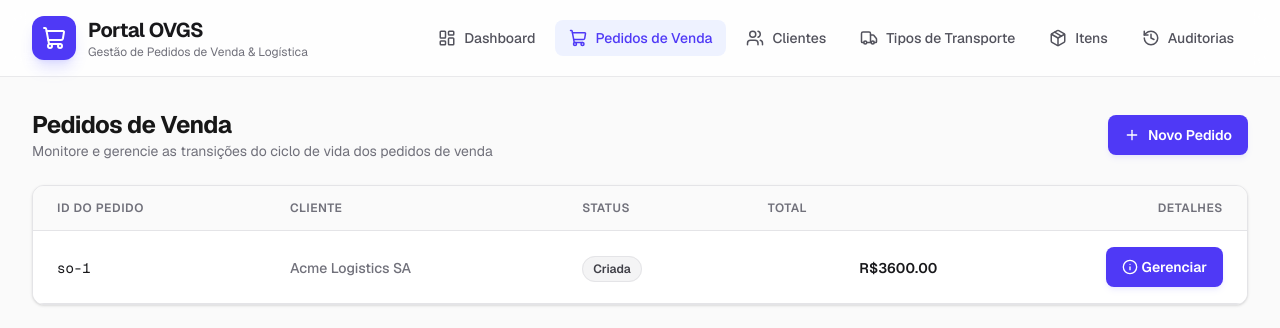
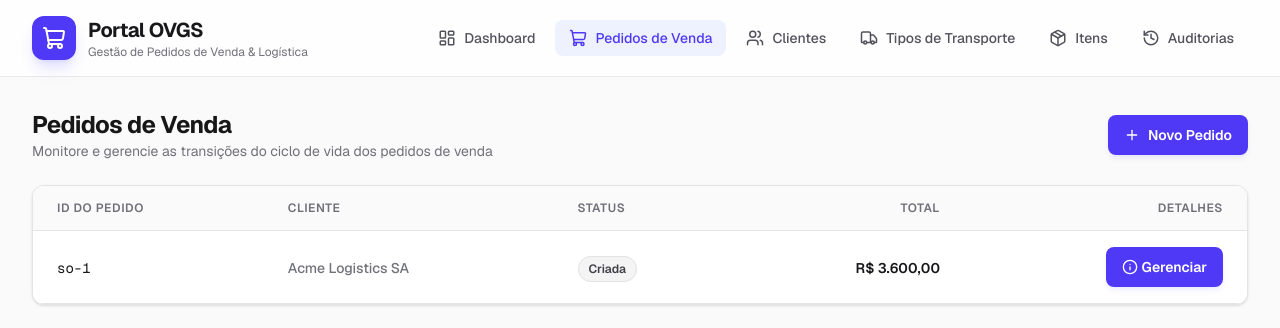
Before and after one commit to EdDevFront/sales-order-management-system, a Next.js app: page /orders in a window 1280 px wide. Shown: the top 328 px of the page. Built offline with nearby package versions, Linux system fonts and the light colour scheme.

Commit message:
fix: format currency to BRL with thousands separator and fix column alignment

```diff
--- a/src/components/templates/items/index.tsx
+++ b/src/components/templates/items/index.tsx
@@ -1,4 +1,5 @@
 "use client";
+import { formatCurrencyBR } from "@/utils/formatCurrency";
 import { Button } from "@/components/ui/Button";
 import React, { useState } from "react";
 import { useQuery, useMutation, useQueryClient } from "@tanstack/react-query";
@@ -86,7 +87,7 @@ export default function Items() {
       )}
 
       <DataTable>
-        <DataTable.Head columns={ITEM_COLUMNS} />
+        <DataTable.Head columns={ITEM_COLUMNS} alignRightColumns={[2]} />
         <DataTable.Body
           isLoading={isLoading}
           isEmpty={!isLoading && items.length === 0}
@@ -114,7 +115,7 @@ export default function Items() {
                 alignRight
                 className="font-semibold text-zinc-900 dark:text-white"
               >
-                R$ {i.price.toFixed(2)}
+                {formatCurrencyBR(i.price)}
               </DataTable.Cell>
             </DataTable.Row>
           ))}
--- a/src/components/templates/orders/components/OrderDetailPanel.tsx
+++ b/src/components/templates/orders/components/OrderDetailPanel.tsx
@@ -13,6 +13,7 @@ import { TransportType } from "@/types/TransportType";
 import { Item } from "@/types/Item";
 import { updateDeliveryRequest } from "@/stores/ordersActions";
 import { Calendar, ArrowLeft, X, Pencil } from "lucide-react";
+import { formatCurrencyBR } from "@/utils/formatCurrency";
 import OrderStepper from "@/components/ui/OrderStepper";
 
 const schedulingSchema = z.object({
@@ -250,8 +251,7 @@ export default function OrderDetailPanel({
                           {matchedItem?.name || it.itemId} x {it.quantity}
                         </span>
                         <span className="font-semibold">
-                          R${" "}
-                          {((matchedItem?.price || 0) * it.quantity).toFixed(2)}
+                          {formatCurrencyBR((matchedItem?.price || 0) * it.quantity)}
                         </span>
                       </div>
                     );
--- a/src/components/templates/orders/components/OrderForm.tsx
+++ b/src/components/templates/orders/components/OrderForm.tsx
@@ -12,6 +12,7 @@ import {
   fetchTransportTypes,
   fetchItems,
 } from "@/infrastructure/repositories/mockRepositories";
+import { formatCurrencyBR } from "@/utils/formatCurrency";
 import { createOrderRequest } from "@/stores/ordersActions";
 import { Plus, Trash2, X } from "lucide-react";
 import { orderFormSchema, OrderFormData } from "../schemas/orderFormSchema";
@@ -84,7 +85,7 @@ export default function OrderForm({ onClose }: OrderFormProps) {
       .filter((i) => !takenIds.includes(i.id))
       .map((i) => ({
         value: i.id,
-        label: `${i.name} - SKU: ${i.sku} (R$${i.price.toFixed(2)})`,
+        label: `${i.name} - SKU: ${i.sku} (${formatCurrencyBR(i.price)})`,
       }));
   };
 
--- a/src/components/templates/orders/index.tsx
+++ b/src/components/templates/orders/index.tsx
@@ -18,6 +18,7 @@ import OrderForm from "./components/OrderForm";
 import OrderDetailPanel from "./components/OrderDetailPanel";
 import { Plus, Info, Loader2 } from "lucide-react";
 
+import { formatCurrencyBR } from "@/utils/formatCurrency";
 import { DataTable } from "@/components/ui/DataTable";
 import { OrderStatusBadge } from "@/components/ui/OrderStatusBadge";
 import {
@@ -153,7 +154,7 @@ export default function Orders() {
 
       <div>
         <DataTable>
-          <DataTable.Head columns={ORDER_COLUMNS} />
+          <DataTable.Head columns={ORDER_COLUMNS} alignRightColumns={[3]} />
           <DataTable.Body
             isLoading={isLoading}
             isEmpty={!isLoading && orders.length === 0}
@@ -186,7 +187,7 @@ export default function Orders() {
                     alignRight
                     className="font-semibold text-zinc-900 dark:text-white"
                   >
-                    R${calculateOrderTotal(order).toFixed(2)}
+                    {formatCurrencyBR(calculateOrderTotal(order))}
                   </DataTable.Cell>
                   <DataTable.Cell mobileLabel="Ações" alignRight>
                     <Button
--- a/src/components/ui/Button/index.tsx
+++ b/src/components/ui/Button/index.tsx
@@ -22,7 +22,7 @@ export function Button({
 
   return (
     <button
-      className={`${base} ${variants[variant]} ${className}`}
+      className={`${className} ${base} ${variants[variant]}`}
       {...props}
     >
       {children}
--- a/src/components/ui/DataTable/index.tsx
+++ b/src/components/ui/DataTable/index.tsx
@@ -14,6 +14,7 @@ interface TableRootProps {
 interface TableHeadProps {
   columns: readonly string[];
   lastAlignRight?: boolean;
+  alignRightColumns?: number[];
 }
 
 interface TableBodyProps {
@@ -56,16 +57,16 @@ function TableRoot({ children, className = "" }: TableRootProps) {
 
 // ─── Head ─────────────────────────────────────────────────────────────────────
 
-function TableHead({ columns, lastAlignRight = true }: TableHeadProps) {
+function TableHead({ columns, lastAlignRight = true, alignRightColumns = [] }: TableHeadProps) {
   return (
     <thead className="hidden md:table-header-group bg-zinc-50 dark:bg-zinc-800/50">
       <tr>
         {columns.map((col, i) => {
-          const isLastColumn = lastAlignRight && i === columns.length - 1;
+          const isRightAligned = (lastAlignRight && i === columns.length - 1) || alignRightColumns.includes(i);
           return (
             <th
               key={`th-${col}`}
-              className={`px-6 py-3.5 text-xs font-semibold uppercase tracking-wider text-zinc-500 ${isLastColumn ? "text-right" : "text-left"}`}
+              className={`px-6 py-3.5 text-xs font-semibold uppercase tracking-wider text-zinc-500 ${isRightAligned ? "text-right" : "text-left"}`}
             >
               {col}
             </th>
--- /dev/null
+++ b/src/utils/formatCurrency.ts
@@ -0,0 +1,6 @@
+export function formatCurrencyBR(value: number): string {
+  return value.toLocaleString("pt-BR", {
+    style: "currency",
+    currency: "BRL",
+  });
+}
```
